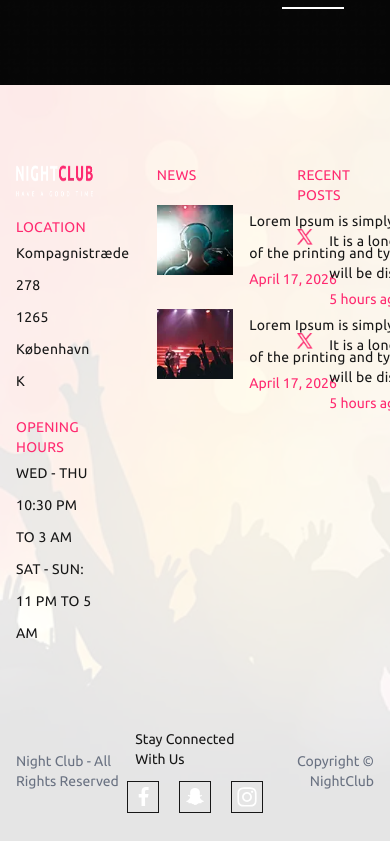
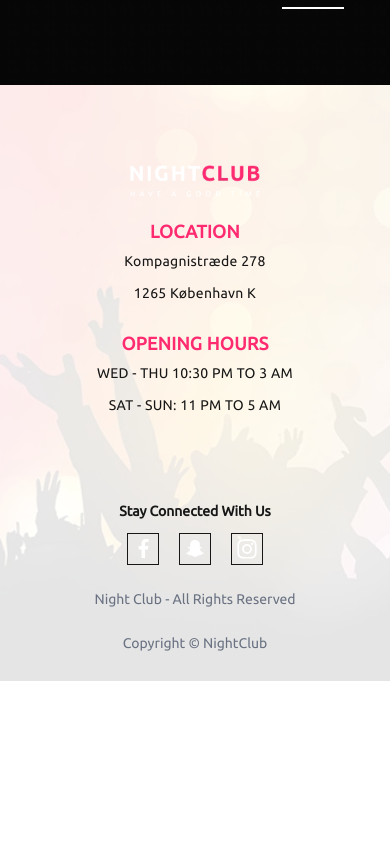
Before and after one commit to lodo0001/nightclub, a Next.js app: page /contact in a window 390 px wide. Shown: the part 779-1620 px from the top of the page. After the commit the page ends 1460 px from the top, so only its background shows below. Built offline with nearby package versions, Linux system fonts and the light colour scheme.

Commit message:
Footer responsiv

```diff
--- a/src/components/Footer.jsx
+++ b/src/components/Footer.jsx
@@ -14,15 +14,16 @@ const Footer = () => {
       <div className="absolute inset-0 bg-[url('/assets/bg/footerbg.webp')] bg-cover bg-center opacity-10"></div>
 
       <div className="relative max-w-300 mx-auto px-4 sm:px-6 md:px-8 pt-20">
-        <div className="grid grid-cols-3 items-start mb-20 gap-16">
-          <div>
+        <div className="grid grid-cols-1 md:grid-cols-3 items-start mb-20 gap-16 text-center md:text-left">
+          <div className="flex flex-col items-center md:items-start">
             <img
               src="/assets/Logo.webp"
               alt="logo"
               className="h-8 w-auto mb-5"
             />
 
-            <h2 className="text-[oklch(65.35%_0.2419_9.27)] tracking-[0.02em]">
+            {/* ÆNDRET: Større og fed på mobil, falder tilbage til standard text-sm på desktop */}
+            <h2 className="text-[oklch(65.35%_0.2419_9.27)] text-lg font-semibold md:text-sm md:font-normal tracking-[0.02em]">
               LOCATION
             </h2>
 
@@ -31,7 +32,8 @@ const Footer = () => {
               1265 København K
             </p>
 
-            <h2 className="text-[oklch(65.35%_0.2419_9.27)] tracking-[0.02em]">
+            {/* ÆNDRET: Større og fed på mobil, falder tilbage til standard text-sm på desktop */}
+            <h2 className="text-[oklch(65.35%_0.2419_9.27)] text-lg font-semibold md:text-sm md:font-normal tracking-[0.02em]">
               OPENING HOURS
             </h2>
 
@@ -41,7 +43,7 @@ const Footer = () => {
             </p>
           </div>
 
-          <div>
+          <div className="hidden md:flex flex-col items-start">
             <h2 className="text-[oklch(65.35%_0.2419_9.27)] tracking-[0.02em] mb-5">
               NEWS
             </h2>
@@ -79,7 +81,7 @@ const Footer = () => {
             </div>
           </div>
 
-          <div>
+          <div className="hidden md:flex flex-col items-start">
             <h2 className="text-[oklch(65.35%_0.2419_9.27)] tracking-[0.02em] mb-5">
               RECENT POSTS
             </h2>
@@ -108,10 +110,12 @@ const Footer = () => {
           </div>
         </div>
 
-        <div className="grid grid-cols-3 items-center mb-7">
-          <p className="text-gray-500">Night Club - All Rights Reserved</p>
+        <div className="grid grid-cols-1 md:grid-cols-3 items-center mb-7 gap-6 text-center md:text-left">
+          <p className="text-gray-500 order-2 md:order-1">
+            Night Club - All Rights Reserved
+          </p>
 
-          <div className="flex flex-col items-center gap-3">
+          <div className="flex flex-col items-center gap-3 order-1 md:order-2 font-bold">
             <p>Stay Connected With Us</p>
 
             <div className="flex gap-5 justify-center">
@@ -144,7 +148,9 @@ const Footer = () => {
             </div>
           </div>
 
-          <p className="text-gray-500 text-right">Copyright © NightClub</p>
+          <p className="text-gray-500 md:text-right order-3">
+            Copyright © NightClub
+          </p>
         </div>
       </div>
     </footer>
```
